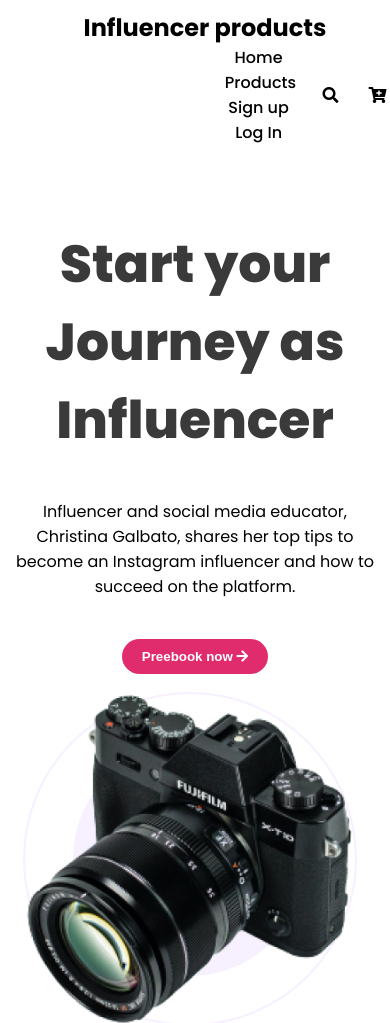
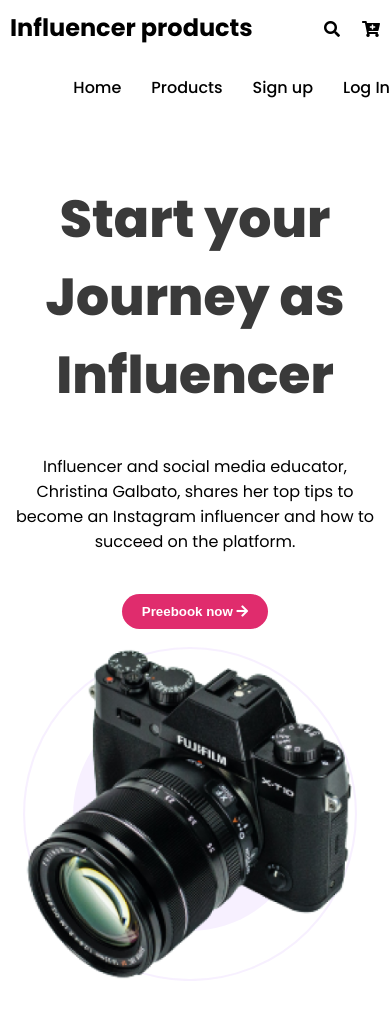
Before and after one commit to mkpbd/Influencer-gar, a plain HTML site: page index.html in a window 390 px wide. Shown: the top 1023 px of the page. Drawn offline with Linux system fonts and the light colour scheme.

Commit message:
update responsive css

```diff
--- a/style.css
+++ b/style.css
@@ -38,6 +38,7 @@ a {
 .nav {
   display: flex;
   align-items: center;
+  position: relative;
 }
 
 .nav ul {
@@ -54,6 +55,12 @@ a {
   font-size: 16px;
   font-weight: 500;
   color: #000;
+  transition: .5s linear;
+}
+.nav ul li a:hover, .nav__search:hover, .nav__cart:hover {
+  background: #e02c6d;
+  color: #fff;
+  border-radius: 5px;
 }
 .nav__search,
 .nav__cart {
@@ -90,6 +97,7 @@ hero area
   color: #fff;
   margin-top: 30px;
   font-weight: 700;
+  cursor: pointer;
 }
 .button fas {
   margin-left: 10px;
@@ -217,6 +225,10 @@ nav.footer_social_link a {
   margin: 20px 0px;
 }
 
+nav.footer_social_link a:hover {
+  color: #e02c6d;
+}
+
 /* mobile reponsive */
 
 @media (max-width: 767px) {
@@ -229,12 +241,22 @@ nav.footer_social_link a {
   }
   .logo {
     width: 100%;
-    text-align: center;
+    /* text-align: center; */
   }
+  .nav__search,
+.nav__cart{
+  position:absolute;
+  top:-28px;
+  right: 10px;
+}
+.nav__search{
+  right:50px;
+}
   .nav ul {
-    display: block;
-    width: 50%;
-    text-align: center;
+    /* display: block;
+    width: 50%; */
+    /* text-align: center; */
+    margin-top: 30px;
   }
 
   .hear__article {
@@ -278,7 +300,7 @@ nav.footer_social_link a {
 
 /* Tablet width */
 
-@media (min-width: 768px) and (max-width: 1204px) {
+@media (min-width: 768px) and (max-width: 991px) {
   .hear__article {
     grid-template-columns: 1fr;
   }
```
